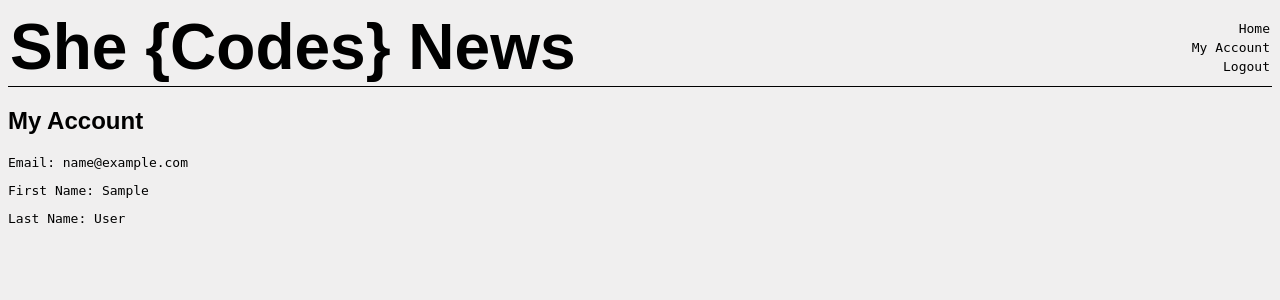
After one commit to emart55/She-Codes-News, a Django app: page /users/my_account/ in a window 1280 px wide. The commit adds this page. Shown: the top 300 px of the page. Run offline with Django 4.2, Linux system fonts and the light colour scheme; the visitor is signed in with stand-in values (Sample User, id 1); parts of the project's set-up code (start-up, migrations or seed data) failed here and were passed over; some web fonts are replaced.

Commit message:
Changes to My Account

```diff
--- a/she_codes_news/news/forms.py
+++ b/she_codes_news/news/forms.py
@@ -1,4 +1,4 @@
-# news/forms.py
+
 from django import forms
 from django.forms import ModelForm
 from .models import NewsStory
--- a/she_codes_news/news/models.py
+++ b/she_codes_news/news/models.py
@@ -8,6 +8,6 @@ class NewsStory(models.Model):
         get_user_model(),
         on_delete=models.CASCADE
     )
-    image = models.URLField(max_length=200, null=True)
     pub_date = models.DateTimeField()
     content = models.TextField()
+    image = models.URLField(max_length=200, null=True)
--- a/she_codes_news/templates/base.html
+++ b/she_codes_news/templates/base.html
@@ -1,4 +1,4 @@
-<!-- templates/base.html -->
+
 {% load static %}
 <!doctype html>
 
--- /dev/null
+++ b/she_codes_news/templates/my_account.html
@@ -0,0 +1,8 @@
+{% extends 'base.html' %}
+
+{% block content %}
+    <h2>My Account</h2>
+    <p>Email: {{ user.email }}</p>
+    <p>First Name: {{ user.first_name }}</p>
+    <p>Last Name: {{ user.last_name }}</p>
+{% endblock %}
--- a/she_codes_news/templates/nav.html
+++ b/she_codes_news/templates/nav.html
@@ -1,10 +1,10 @@
 <nav>
     <a href="{% url 'news:index' %}">Home</a>
     {% if request.user.is_authenticated %}
-        <a href="#">{{ user.username }}</a>
+        <a href="{% url 'users:my_account' %}">My Account</a>
         <a href="{% url 'logout' %}">Logout</a>
     {% else %}
         <a href="{% url 'login' %}">Login</a>
         <a href="{% url 'users:createAccount' %}">Create Account</a>
     {% endif %}
-    </nav>
+</nav>
--- a/she_codes_news/users/urls.py
+++ b/she_codes_news/users/urls.py
@@ -1,8 +1,9 @@
 from django.urls import path
-from .views import CreateAccountView
+from .views import CreateAccountView, MyAccountView
 
-app_name ='users'
+app_name = 'users'
 
 urlpatterns = [
     path('create-account/', CreateAccountView.as_view(), name='createAccount'),
+    path('my_account/', MyAccountView.as_view(), name='my_account'),
 ]
--- a/she_codes_news/users/views.py
+++ b/she_codes_news/users/views.py
@@ -4,7 +4,18 @@ from django.views import generic
 from .models import CustomUser
 from .forms import CustomUserCreationForm
 
+from django.contrib.auth.mixins import LoginRequiredMixin
+from django.views.generic import TemplateView
+
 class CreateAccountView(CreateView):
     form_class = CustomUserCreationForm
     success_url = reverse_lazy('login')
     template_name = 'users/createAccount.html'
+
+class MyAccountView(LoginRequiredMixin, TemplateView):
+    template_name = 'my_account.html'
+
+    def get_context_data(self, **kwargs):
+        context = super().get_context_data(**kwargs)
+        context['user'] = self.request.user
+        return context
```
Also changed, not shown: she_codes_news/news/fixtures/news.json (+1 -0 lines).
